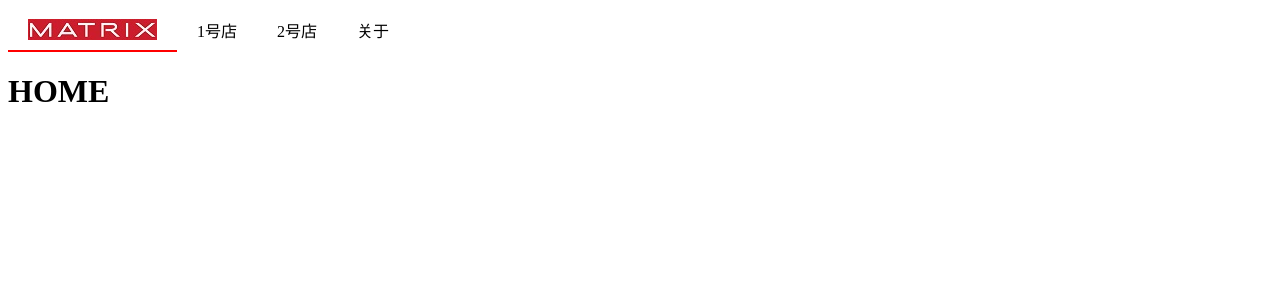
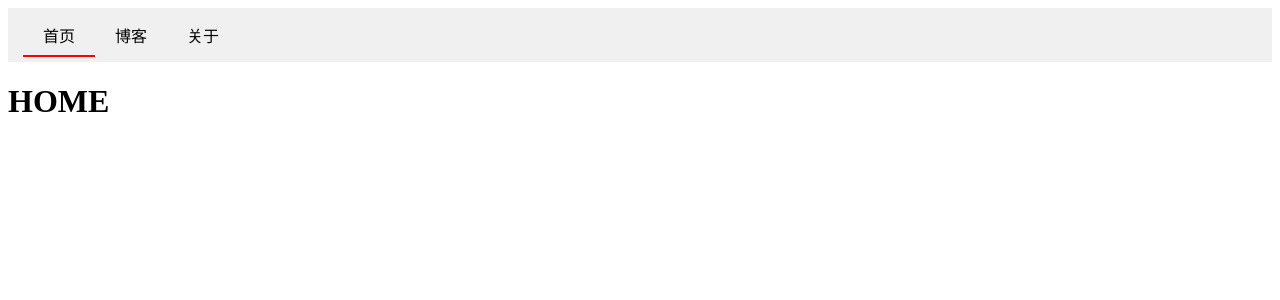
Before and after one commit to ChangsongYao/vuerouter2rumentg, a Vue app: page / in a window 1280 px wide. Shown: the top 300 px of the page. Built offline with nearby package versions, Linux system fonts and the light colour scheme.

Commit message:
6.4 活动链接的样式类及判别规则

```diff
--- a/src/App.vue
+++ b/src/App.vue
@@ -1,9 +1,8 @@
 <template>
   <div id="app" v-cloak>
-    <nav>
-      <router-link to="/" tag="img" src="static/matrix-logo.jpg" alt="home">首页</router-link>
-      <router-link to="/shop/1">1号店</router-link>
-      <router-link to="/shop/2">2号店</router-link>
+    <nav class="header">
+      <router-link to="/" exact>首页</router-link>
+      <router-link to="/blog">博客</router-link>
       <router-link to="/about">关于</router-link>
     </nav>
     <router-view></router-view>
@@ -13,45 +12,63 @@
 <script>
   import VueRouter from 'vue-router'
   const EzHome = {template:'<h1>HOME</h1>'}
-  const EzShop = {template:'<h1>SHOP {{$route.params.id}}#</h1>'}
+
+  const EzBlogs = {
+    data(){
+      return {
+        blogs:[
+          {title:'blog 1#',content:'content of blog 1#...'},
+          {title:'blog 2#',content:'content of blog 2#...'},
+          {title:'blog 3#',content:'content of blog 3#...'}]
+      }
+    },
+    template:`
+    <div class="blogs">
+      <nav>
+        <router-link v-for="(blog,idx) in blogs"
+          :to="'/blog/' + idx"
+          active-class="blog-active"
+          exact-active-class="blog-exact-active">
+          {{blog.title}}
+        </router-link>
+      </nav>
+      <router-view></router-view>
+    </div>
+  `
+  }
+
+  const EzBlog = {
+    template:`
+    <article>
+  	  <h1>{{blog.title}}</h1>
+      <p>{{blog.content}}</p>
+    </article>
+    `,
+    computed:{
+      blog(){ return this.$parent.blogs[+this.$route.params.idx] }
+    }
+  }
+
+
   const EzAbout = {template:'<h1>ABOUT</h1>'}
 
   const router = new VueRouter({
     routes:[
-      {path:'/',component:EzHome,name:'home'},
-      {path:'/shop/:id',component:EzShop,name:'shop'},
-      {path:'/about',component:EzAbout,name:'about'}
+      {path:'/',component:EzHome},
+      {
+        path:'/blog',
+        component:EzBlogs,
+        children:[
+          {path:':idx',component:EzBlog}
+        ]
+      },
+      {path:'/about',component:EzAbout}
     ]
   })
 
-  const EzLink = {
-    props:['to'],
-    render(h){
-      const router = this.$router
-      const route = this.$route
-
-      const data = {
-        class:{
-          'router-link-exact-active': route.path === this.to
-        },
-        attrs:{
-          href: this.to
-        },
-        on:{
-          click: evt => {
-            evt.preventDefault()
-            router.push(this.to)
-          }
-        }
-      }
-      return h('a',data,this.$slots.default)
-    }
-  }
-
   export default {
     name: 'App',
-    router,
-    components:{EzLink}
+    router
   }
 </script>
 
@@ -70,21 +87,49 @@
     0%{width:0%}
     100%{width:90%}
   }
-  nav > *{
-    vertical-align:middle;
-    display:inline-block;
-    border:none;
-    padding:10px 20px;
-    cursor:pointer;
+  nav.header{
+    padding:15px;
+    background:#f0f0f0;
   }
-  nav > a{
+  nav.header a{
     text-decoration: none;
     color:black;
+    padding:10px 20px;
     text-align:center;
   }
-  nav > *.router-link-exact-active{
+  nav.header .router-link-active{
     color: bold;
     border-bottom: 2px solid red;
+  }
+  div.blogs{
+    display:flex;
+    margin-top:10px;
+  }
+  .blogs nav{
+    width:150px;
+    background:#f0f0f0;
+  }
+  .blogs article{
+    padding: 0px 10px;
+    flex:1;
+  }
+  .blogs a{
+    display:block;
+    text-decoration: none;
+    color:black;
+    padding:10px 20px;
+    text-align:center;
+  }
+  .blogs a:hover{
+    background:#777;
+    color:white;
+  }
+  .blogs a.blog-exact-active{
+    background:blue;
+    color:white;
+  }
+  pre{
+    font-family:Consolas;
   }
 
 
```
